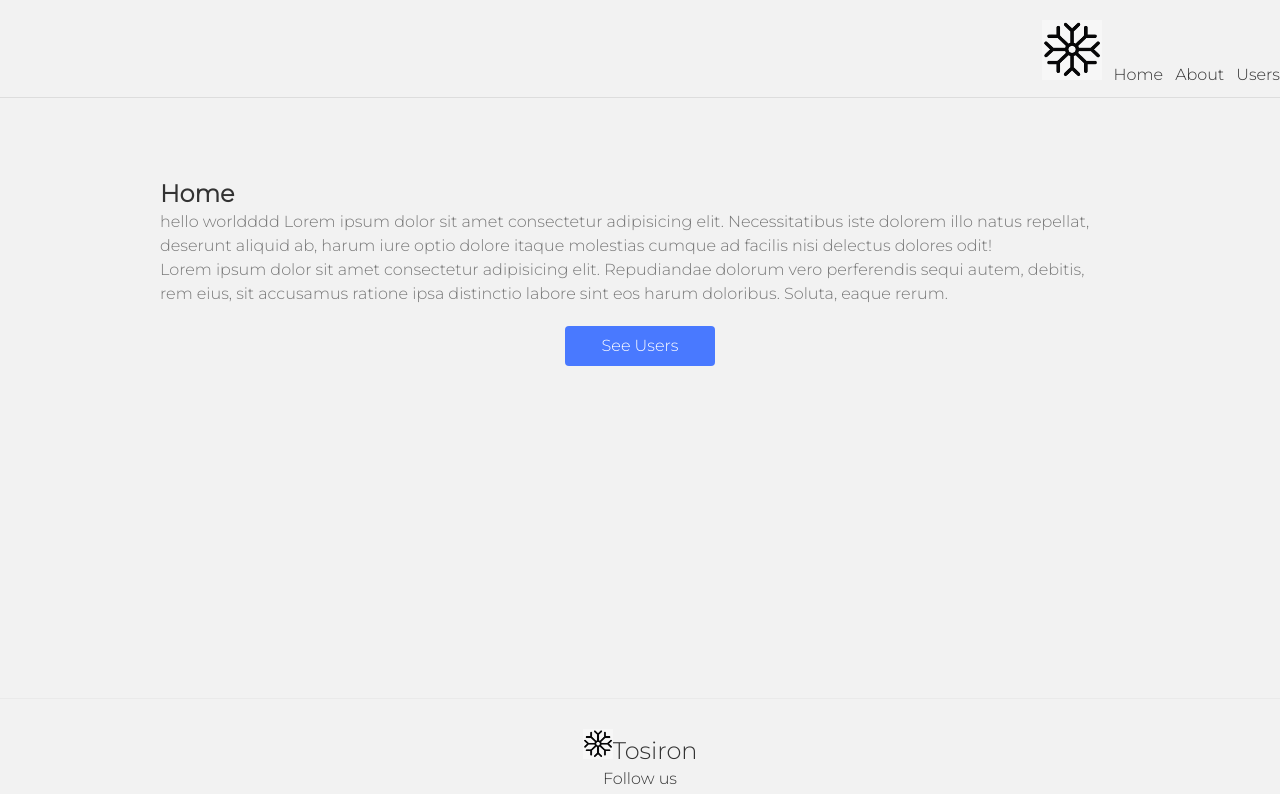
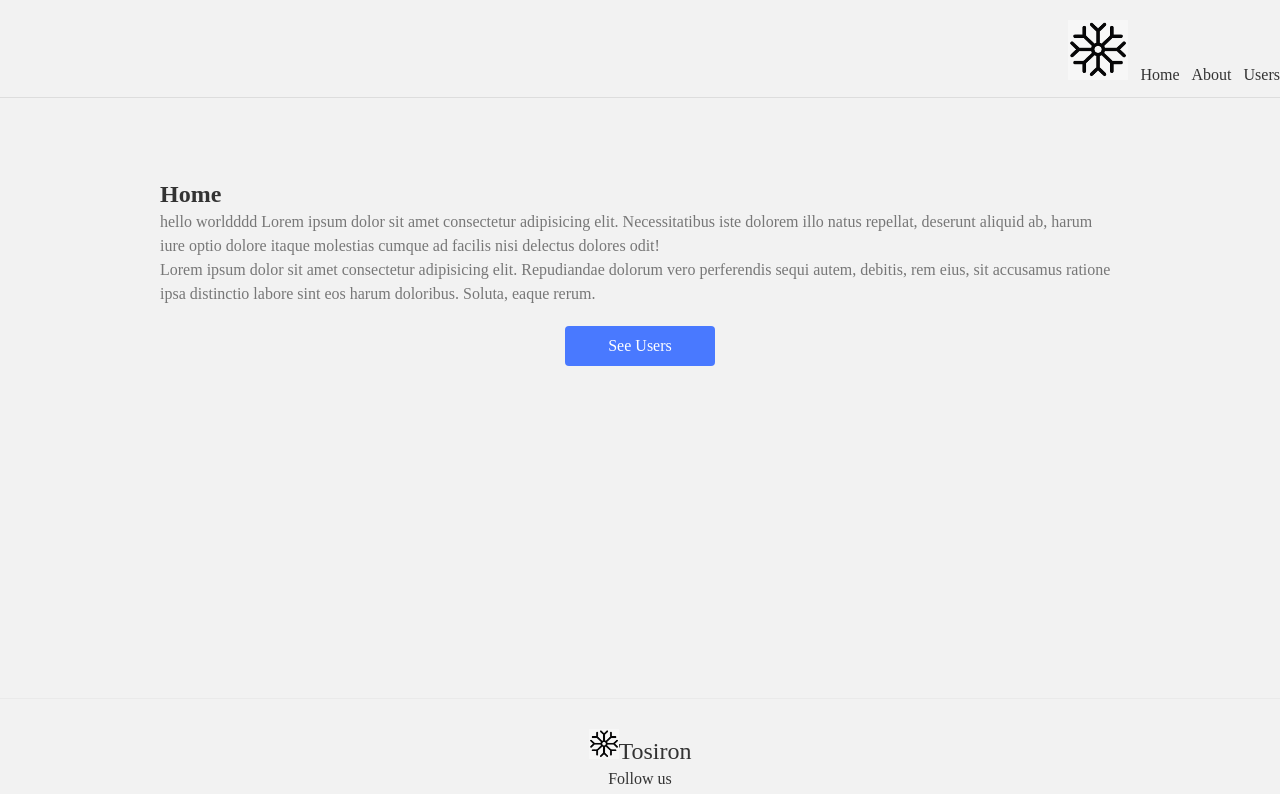
Before and after one commit to tosibinaronmuro/simple-next.js-website, a Next.js app: page / in a window 1280 px wide. Shown: the top 794 px of the page. Built offline with nearby package versions, Linux system fonts and the light colour scheme.

Commit message:
global css

```diff
--- a/styles/globals.css
+++ b/styles/globals.css
@@ -1,7 +1,9 @@
-@import url("https://fonts.googleapis.com/css2?family=Montserrat:wght@300&display=swap");
 @tailwind base;
 @tailwind components;
 @tailwind utilities;
+
+@import url("https://fonts.googleapis.com/css2?family=Montserrat:wght@300&display=swap");
+
 body {
   background: #f2f2f2;
   color: #333;
```
